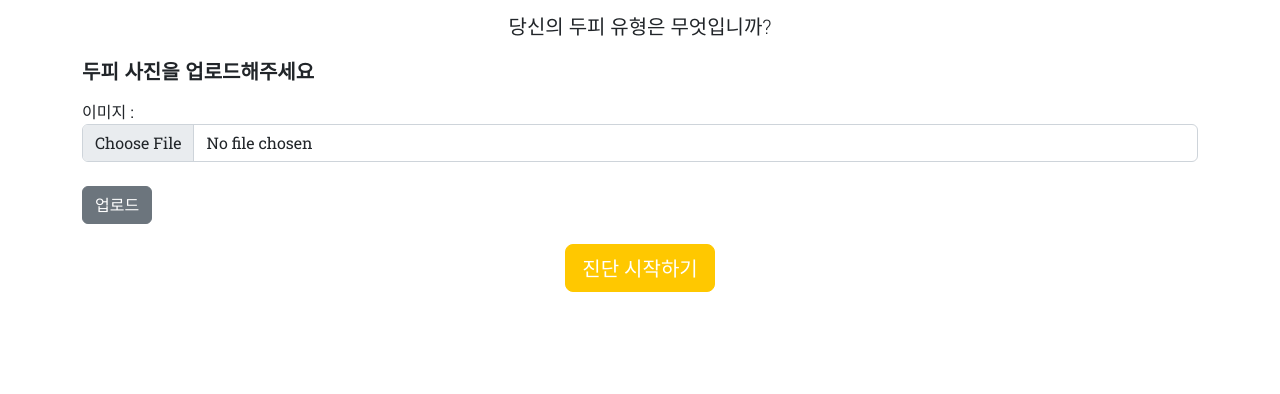
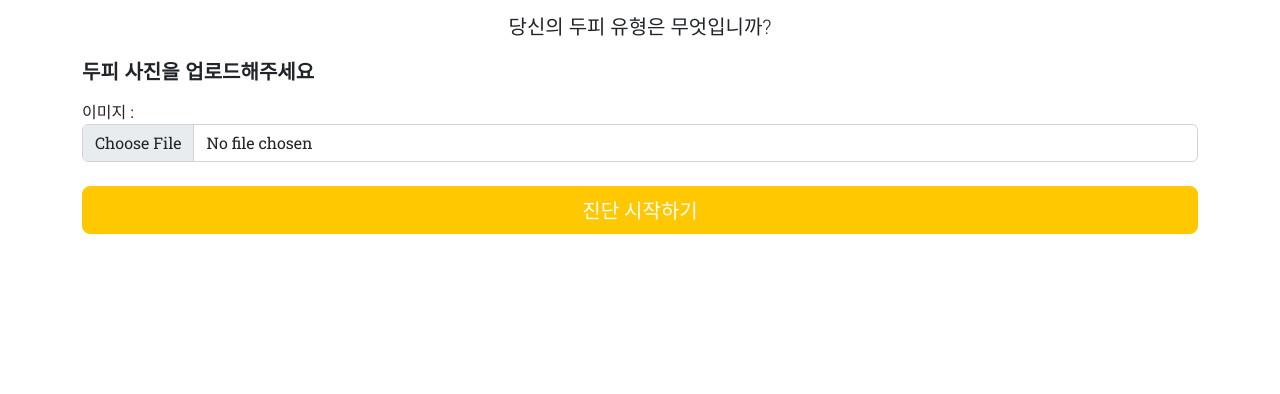
Before and after one commit to songi061/Team2PJT, a Django app: page /scalp/ in a window 1280 px wide. Shown: the part 287-681 px from the top of the page. Run offline with Django 4.2, Linux system fonts and the light colour scheme; some libraries are stand-ins or nearby versions.

Commit message:
change btn

```diff
--- a/rootWEB/mainApp/templates/mainpage/scalp.html
+++ b/rootWEB/mainApp/templates/mainpage/scalp.html
@@ -24,13 +24,10 @@
             <label for="imgfile">이미지 : </label>
             <input type="file" class="form-control" name="image" id="imgfile"><br>
         </div>
-        <div>
-            <input type="submit" class="btn btn-secondary" value="업로드" />
+        <div class="d-grid gap-2">
+            <input type="submit" class="btn btn-lg btn-primary" value="진단 시작하기" />
         </div>
 
-        <div class="d-grid gap-2">
-          <button class="btn btn-lg btn-primary" type="button">진단 시작하기</button>
-        </div>
     </form>
 
 
--- a/rootWEB/mainApp/views.py
+++ b/rootWEB/mainApp/views.py
@@ -70,7 +70,7 @@ def upload(request) :
     img = image.img_to_array(img_file)
     img = img.reshape(1, img.shape[0], img.shape[1], img.shape[2])
     # 모델 위치는 본인 컴퓨터 환경에 맞춰서 재설정 부탁드립니다 !
-    pre_train_model = keras.models.load_model('C:/Users/leedu/PycharmProjects/Team2PJT/rootWEB/mainApp/static/hair_predict_model')
+    pre_train_model = keras.models.load_model('C:/Users/rjdls/PycharmProjects/Team2PJT/rootWEB/mainApp/static/hair_predict_model')
     guess = pre_train_model.predict(img)
     labels = ['양호', '경증 비듬', '중등도 비듬', '중증 비듬', '경증 탈모', '중등도 탈모', '중증 탈모']
     predicted_label = labels[np.argmax(guess)]
```
